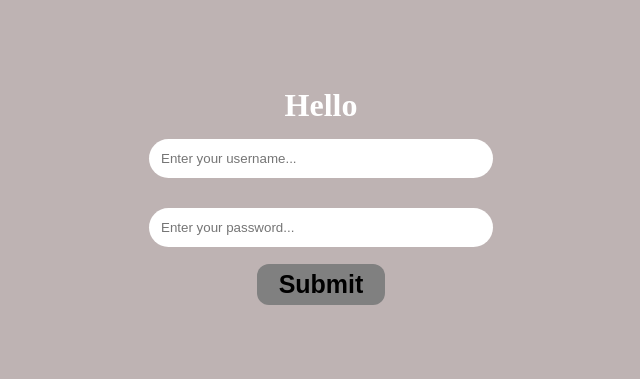
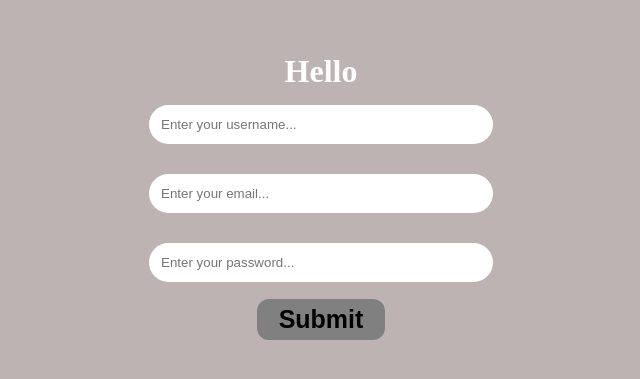
Before and after one commit to Abhishek-389/React-Test-App, a React (Create React App) app: page / in a window 1280 px wide. Shown: the part 203-582 px from the top of the page, without its empty margins (319-959 px from the left). Built offline with nearby package versions, Linux system fonts and the light colour scheme.

Commit message:
Completed the form with email field with our own idea

```diff
--- a/src/App.js
+++ b/src/App.js
@@ -1,34 +1,63 @@
 import React, { useState } from "react";
 import "./App.css";
 function App() {
-  const [userName, setUserName] = useState("");
-  const [userPassword, setUserPassword] = useState("");
+  const [userDetail, setUserDetail] = useState({
+    userName: "",
+    userPassword: "",
+    userEmail: "",
+  });
   return (
     <form>
       <div className="container">
         <h1>
           Hello <span id="user"></span>
         </h1>
+        <h3 id="userEmail"></h3>
         <input
-          value={userName}
-          onChange={(event) => setUserName(event.target.value)}
+          value={userDetail.userName}
+          onChange={(event) =>
+            setUserDetail({
+              userName: event.target.value,
+              userPassword: userDetail.userPassword,
+              userEmail: userDetail.userEmail,
+            })
+          }
           placeholder="Enter your username..."
           type="text"
+          name="userName"
         />
         <input
-          value={userPassword}
-          onChange={(event) => setUserPassword(event.target.value)}
+          value={userDetail.userEmail}
+          onChange={(event) =>
+            setUserDetail({
+              userName: userDetail.userName,
+              userPassword: userDetail.userPassword,
+              userEmail: event.target.value,
+            })
+          }
+          placeholder="Enter your email..."
+          type="email"
+          name="userPassword"
+        />
+        <input
+          value={userDetail.userPassword}
+          onChange={(event) =>
+            setUserDetail({
+              userName: userDetail.userName,
+              userPassword: event.target.value,
+              userEmail: userDetail.userEmail,
+            })
+          }
           placeholder="Enter your password..."
           type="password"
+          name="userPassword"
         />
         <button
           onClick={(event) => {
             event.preventDefault();
-            document.getElementById(
-              "user"
-            ).innerHTML = `${userName} ${userPassword}`;
-            setUserName("");
-            setUserPassword("");
+            document.getElementById("user").innerHTML = userDetail.userName;
+            document.getElementById("userEmail").innerHTML =
+              userDetail.userEmail;
           }}
         >
           Submit
```
